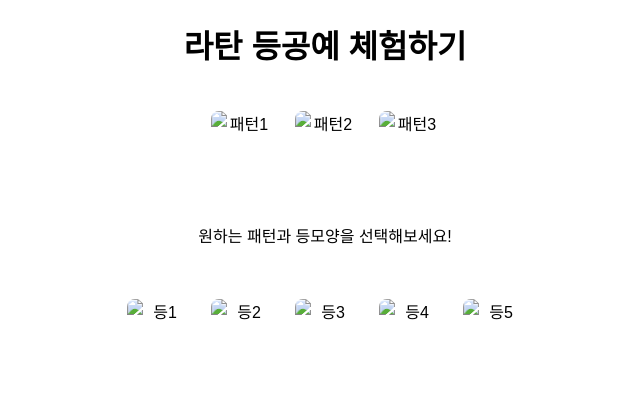
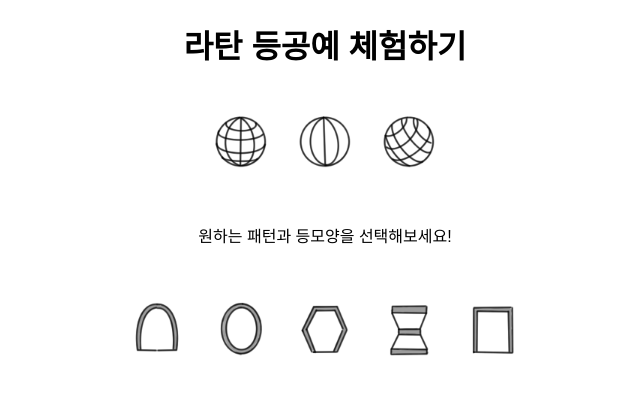
Before and after one commit to dain1210/lampdesign2, a plain HTML site: page index.html in a window 1280 px wide. Shown: the whole page, without its empty margins (315-955 px from the left). Drawn offline with Linux system fonts and the light colour scheme.

Commit message:
Update index.html

```diff
--- a/index.html
+++ b/index.html
@@ -1,105 +1,123 @@
 <!DOCTYPE html>
 <html lang="ko">
 <head>
-  <meta charset="UTF-8">
+  <meta charset="UTF-8" />
   <title>라탄 등공예 체험</title>
   <style>
-    body {
-      font-family: sans-serif;
-      text-align: center;
-      margin: 0;
-      padding: 0;
-    }
-    header, footer {
-      display: flex;
-      justify-content: center;
-      gap: 20px;
-      padding: 20px;
-    }
-    .icon {
-      width: 60px;
-      height: 60px;
-      cursor: pointer;
-      border: 2px solid transparent;
-      border-radius: 10px;
-    }
-    .icon.selected {
-      border-color: #ff9900;
-    }
-    #result {
-      margin: 30px 0;
-    }
-    #result img {
-      max-width: 300px;
-      border: 1px solid #ccc;
-      border-radius: 10px;
-    }
+    body { font-family: sans-serif; text-align: center; margin: 0; padding: 0; }
+    header, footer { display: flex; justify-content: center; gap: 20px; padding: 20px; flex-wrap: wrap; }
+    .icon { width: 60px; height: 60px; cursor: pointer; border: 2px solid transparent; border-radius: 10px; object-fit: cover; }
+    .icon.selected { border-color: #ff9900; }
+    #result { margin: 30px 0; }
+    #result img { max-width: 300px; border: 1px solid #ccc; border-radius: 10px; }
   </style>
 </head>
 <body>
   <h1>라탄 등공예 체험하기</h1>
 
   <!-- 상단 : 패턴 아이콘 -->
-  <header>
-    <img src="images/pattern1.png" class="icon pattern" data-pattern="1" alt="패턴1">
-    <img src="images/pattern2.png" class="icon pattern" data-pattern="2" alt="패턴2">
-    <img src="images/pattern3.png" class="icon pattern" data-pattern="3" alt="패턴3">
+  <header id="patternHeader">
+    <img class="icon pattern" data-pattern="1" alt="패턴1">
+    <img class="icon pattern" data-pattern="2" alt="패턴2">
+    <img class="icon pattern" data-pattern="3" alt="패턴3">
   </header>
 
-  <!-- 결과 표시 영역 -->
-  <div id="result">
-    <p>원하는 패턴과 등모양을 선택해보세요!</p>
-  </div>
+  <div id="result"><p>원하는 패턴과 등모양을 선택해보세요!</p></div>
 
-  <!-- 하단 : 등모양 아이콘 -->
-  <footer>
-    <img src="images/lamp1.png" class="icon lamp" data-lamp="1" alt="등1">
-    <img src="images/lamp2.png" class="icon lamp" data-lamp="2" alt="등2">
-    <img src="images/lamp3.png" class="icon lamp" data-lamp="3" alt="등3">
-    <img src="images/lamp4.png" class="icon lamp" data-lamp="4" alt="등4">
-    <img src="images/lamp5.png" class="icon lamp" data-lamp="5" alt="등5">
+  <!-- 하단 : 등 아이콘 -->
+  <footer id="lampFooter">
+    <img class="icon lamp" data-lamp="1" alt="등1">
+    <img class="icon lamp" data-lamp="2" alt="등2">
+    <img class="icon lamp" data-lamp="3" alt="등3">
+    <img class="icon lamp" data-lamp="4" alt="등4">
+    <img class="icon lamp" data-lamp="5" alt="등5">
   </footer>
 
   <script>
     let selectedPattern = null;
     let selectedLamp = null;
-
     const resultDiv = document.getElementById("result");
 
-    // 패턴 버튼 클릭
+    // 패턴 아이콘 3개
+    const patternIcons = [
+      "https://raw.githubusercontent.com/dain1210/lampdesign2/main/IMG_3496.png",
+      "https://raw.githubusercontent.com/dain1210/lampdesign2/main/IMG_3497.png",
+      "https://raw.githubusercontent.com/dain1210/lampdesign2/main/IMG_3498.png"
+    ];
+
+    // 램프 아이콘 5개
+    const lampIcons = [
+      "https://raw.githubusercontent.com/dain1210/lampdesign2/main/IMG_3499.png",
+      "https://raw.githubusercontent.com/dain1210/lampdesign2/main/IMG_3485.png",
+      "https://raw.githubusercontent.com/dain1210/lampdesign2/main/IMG_3501.png",
+      "https://raw.githubusercontent.com/dain1210/lampdesign2/main/IMG_3502.png",
+      "https://raw.githubusercontent.com/dain1210/lampdesign2/main/IMG_3503.png"
+    ];
+
+    // 패턴 단독 3개
+    const patternAloneImages = {
+      "1": "https://raw.githubusercontent.com/dain1210/lampdesign2/main/IMG_3493.png",
+      "2": "https://raw.githubusercontent.com/dain1210/lampdesign2/main/IMG_3494.png",
+      "3": "https://raw.githubusercontent.com/dain1210/lampdesign2/main/IMG_3495.png"
+    };
+
+    // 패턴 × 램프 조합 15개
+    const combinedImages = {
+      "1_1": "https://raw.githubusercontent.com/dain1210/lampdesign2/main/IMG_3506.png",
+      "1_2": "https://raw.githubusercontent.com/dain1210/lampdesign2/main/IMG_3505.png",
+      "1_3": "https://raw.githubusercontent.com/dain1210/lampdesign2/main/IMG_3511.png",
+      "1_4": "https://raw.githubusercontent.com/dain1210/lampdesign2/main/IMG_3514.png",
+      "1_5": "https://raw.githubusercontent.com/dain1210/lampdesign2/main/IMG_3517.png",
+      "2_1": "https://raw.githubusercontent.com/dain1210/lampdesign2/main/IMG_3507.png",
+      "2_2": "https://raw.githubusercontent.com/dain1210/lampdesign2/main/IMG_3504.png",
+      "2_3": "https://raw.githubusercontent.com/dain1210/lampdesign2/main/IMG_3510.png",
+      "2_4": "https://raw.githubusercontent.com/dain1210/lampdesign2/main/IMG_3513.png",
+      "2_5": "https://raw.githubusercontent.com/dain1210/lampdesign2/main/IMG_3516.png",
+      "3_1": "https://raw.githubusercontent.com/dain1210/lampdesign2/main/IMG_3509.png",
+      "3_2": "https://raw.githubusercontent.com/dain1210/lampdesign2/main/IMG_3508.png",
+      "3_3": "https://raw.githubusercontent.com/dain1210/lampdesign2/main/IMG_3512.png",
+      "3_4": "https://raw.githubusercontent.com/dain1210/lampdesign2/main/IMG_3515.png",
+      "3_5": "https://raw.githubusercontent.com/dain1210/lampdesign2/main/IMG_3518.png"
+    };
+
+    // 아이콘 src 자동 세팅
+    document.querySelectorAll(".pattern").forEach((el) => {
+      const idx = Number(el.dataset.pattern) - 1;
+      el.src = patternIcons[idx];
+    });
+
+    document.querySelectorAll(".lamp").forEach((el) => {
+      const idx = Number(el.dataset.lamp) - 1;
+      el.src = lampIcons[idx];
+    });
+
+    // 패턴 클릭
     document.querySelectorAll(".pattern").forEach(icon => {
       icon.addEventListener("click", () => {
-        // 선택 상태 표시
         document.querySelectorAll(".pattern").forEach(i => i.classList.remove("selected"));
         icon.classList.add("selected");
-
         selectedPattern = icon.dataset.pattern;
         updateResult();
       });
     });
 
-    // 등 버튼 클릭
+    // 램프 클릭
     document.querySelectorAll(".lamp").forEach(icon => {
       icon.addEventListener("click", () => {
-        // 선택 상태 표시
         document.querySelectorAll(".lamp").forEach(i => i.classList.remove("selected"));
         icon.classList.add("selected");
-
         selectedLamp = icon.dataset.lamp;
         updateResult();
       });
     });
 
-    // 결과 업데이트 함수
     function updateResult() {
       if (selectedPattern && selectedLamp) {
-        // 패턴+등 합친 이미지
-        resultDiv.innerHTML = `<img src="images/pattern${selectedPattern}_lamp${selectedLamp}.png" alt="완성된 등공예">`;
+        const key = `${selectedPattern}_${selectedLamp}`;
+        resultDiv.innerHTML = `<img src="${combinedImages[key]}" alt="완성된 등공예">`;
       } else if (selectedPattern) {
-        // 패턴만 선택했을 때
-        resultDiv.innerHTML = `<img src="images/pattern${selectedPattern}_alone.png" alt="패턴 이미지">`;
+        resultDiv.innerHTML = `<img src="${patternAloneImages[selectedPattern]}" alt="패턴 이미지">`;
       } else {
-        // 아무것도 없을 때
         resultDiv.innerHTML = "<p>원하는 패턴과 등모양을 선택해보세요!</p>";
       }
     }
```
